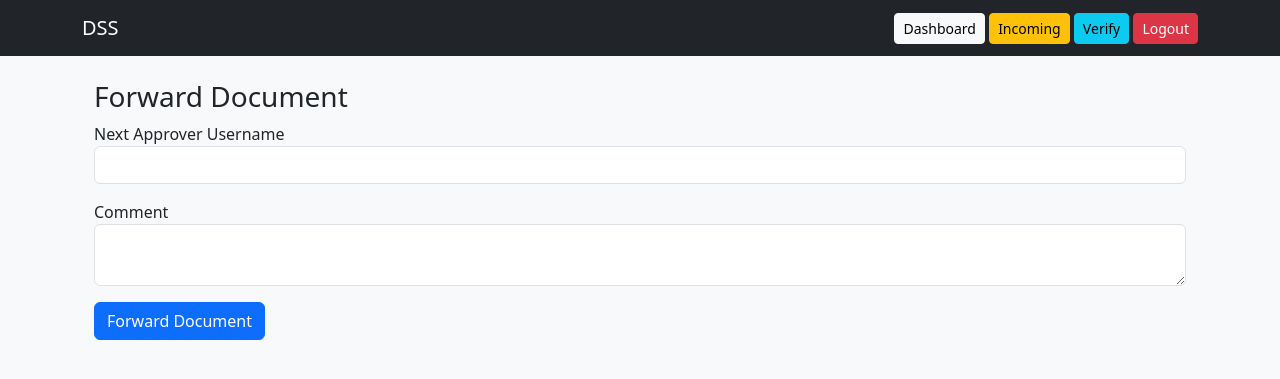
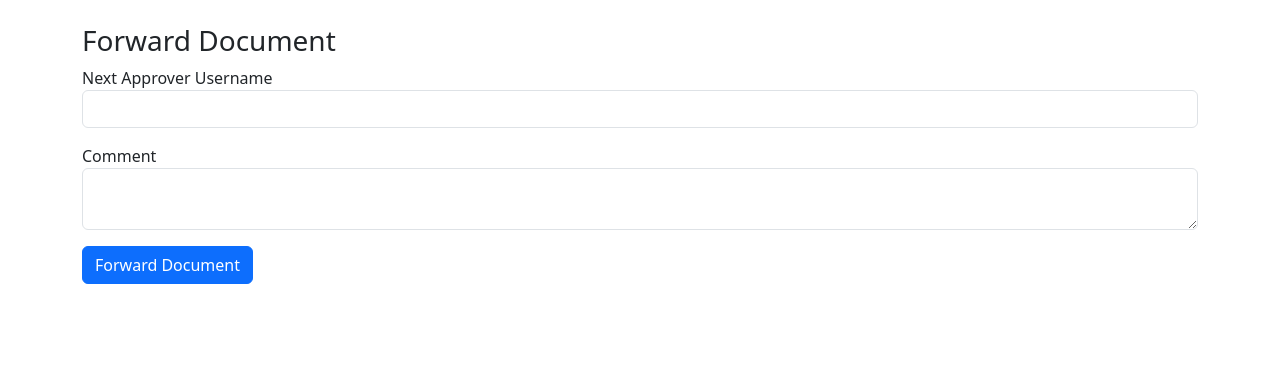
Before and after one commit to St-thomas-Aquinas/Secure-sign-Version-2, a Flask app: page /forward/1 in a window 1280 px wide. Shown: the top 379 px of the page. Run offline with Flask 3, Linux system fonts and the light colour scheme; the visitor is signed in with stand-in values (Sample User, id 1); some libraries are stand-ins or nearby versions.

Commit message:
Update base.html

```diff
--- a/templates/base.html
+++ b/templates/base.html
@@ -1,73 +1,20 @@
 <!DOCTYPE html>
-<html>
+<html lang="en">
 <head>
+    <meta charset="UTF-8">
+    <title>Document System</title>
 
-    <title>Document Signature System</title>
-
-    <link
-        href="https://cdn.jsdelivr.net/npm/bootstrap@5.3.0/dist/css/bootstrap.min.css"
-        rel="stylesheet"
-    >
+    <!-- 🔥 BOOTSTRAP (REQUIRED FOR YOUR CLASSES TO WORK) -->
+    <link href="https://cdn.jsdelivr.net/npm/bootstrap@5.3.3/dist/css/bootstrap.min.css" rel="stylesheet">
 
 </head>
 
-<body class="bg-light">
-
-<nav class="navbar navbar-expand-lg navbar-dark bg-dark">
-
-    <div class="container">
-
-        <a class="navbar-brand" href="/">
-            DSS
-        </a>
-
-        <div>
-
-            {% if session.username %}
-
-                <a href="/dashboard" class="btn btn-sm btn-light">
-                    Dashboard
-                </a>
-
-                <a href="/incoming" class="btn btn-sm btn-warning">
-                    Incoming
-                </a>
-
-                <a href="/verify" class="btn btn-sm btn-info">
-                    Verify
-                </a>
-
-                <a href="/logout" class="btn btn-sm btn-danger">
-                    Logout
-                </a>
-
-            {% endif %}
-
-        </div>
-
-    </div>
-
-</nav>
-
-<div class="container mt-4">
-
-    {% with messages = get_flashed_messages() %}
-        {% if messages %}
-
-            {% for message in messages %}
-
-                <div class="alert alert-info">
-                    {{ message }}
-                </div>
-
-            {% endfor %}
-
-        {% endif %}
-    {% endwith %}
+<body>
 
     {% block content %}{% endblock %}
 
-</div>
+    <!-- Bootstrap JS (optional but useful) -->
+    <script src="https://cdn.jsdelivr.net/npm/bootstrap@5.3.3/dist/js/bootstrap.bundle.min.js"></script>
 
 </body>
 </html>
```
